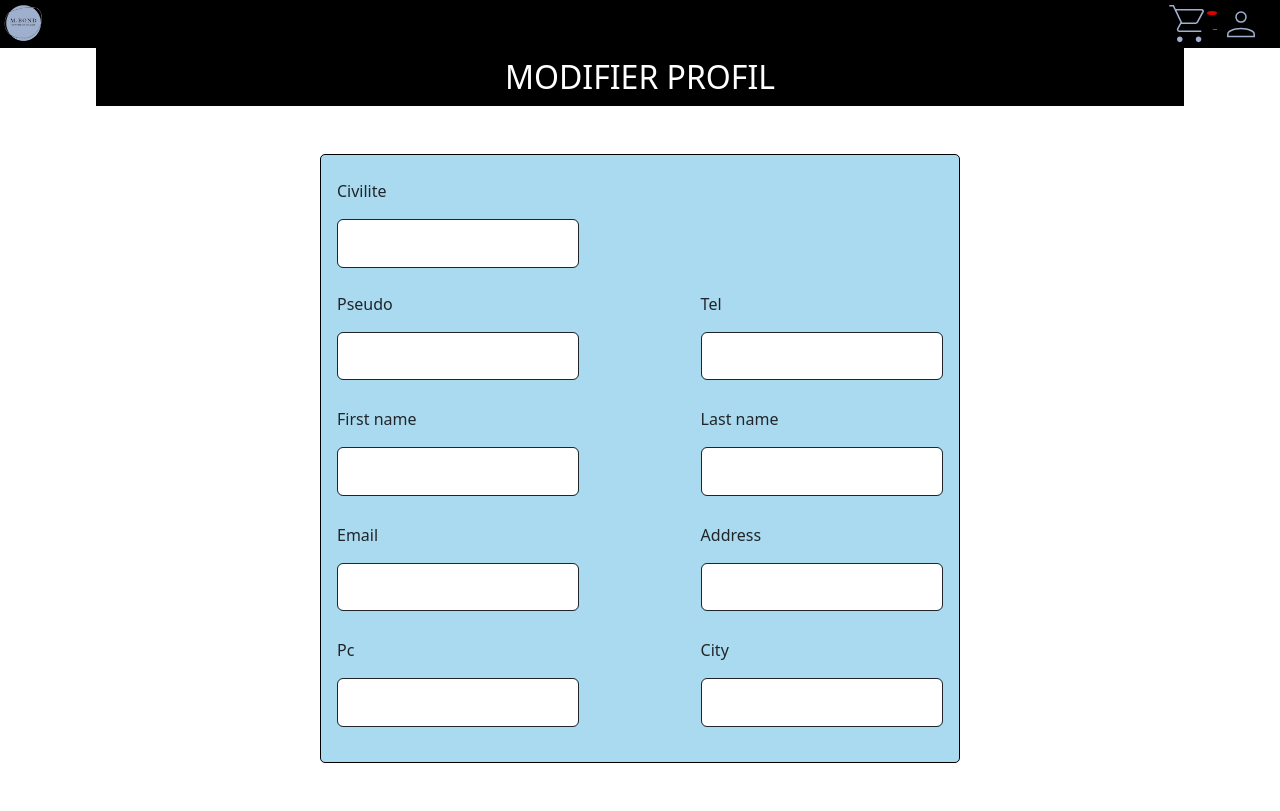
After one commit to chichi66000/boutique_symfony, a Symfony app: template templates/user/profil.html.twig in a window 1280 px wide. The commit adds this page. Run offline with Twig, Linux system fonts and the light colour scheme; the template is opened without the code that fills it, so the values that code supplies are empty; form fields are guessed from the names that the template uses; some libraries are stand-ins or nearby versions.

Commit message:
make profilUserType, afficher profil form

```diff
--- a/public/css/inscriptionStyle.css
+++ b/public/css/inscriptionStyle.css
@@ -4,6 +4,9 @@
     height: 100vh;
 
 } */
+#profil_user_submit {
+    background: black;
+}
 .pass {
     display: flex;
     flex-direction: row;
@@ -81,7 +84,7 @@
 .form-inscription label {
     padding: 0.5em 0;
 }
-#registration_form_submit {
+#registration_form_submit, #profil_user_submit {
     border-radius: 7px;
     color: white;
     background: black;
@@ -91,7 +94,7 @@
     border: solid 1px;
 
 }
-#registration_form_submit:hover {
+#registration_form_submit:hover, #profil_user_submit:hover {
     background: #4b4468;
 }
 .erreur {
--- a/templates/security/account.html.twig
+++ b/templates/security/account.html.twig
@@ -11,7 +11,7 @@
     <div class="globalWrapper">
         <div class="accountContainer">
             <div class="accountMenu">
-            <a href="" title="Gérer mon profil">Gérer mon profil</a>
+            <a href="{{path('app.profil')}}" title="Gérer mon profil">Gérer mon profil</a>
             <a href="{{path('app.logout')}}" title="Déconnexion">Se déconnecter</a>
 
             {% if userRole is same as "ROLE_ADMIN" %}
--- /dev/null
+++ b/templates/user/profil.html.twig
@@ -0,0 +1,197 @@
+{% extends 'base.html.twig' %}
+
+{% block title %}Modifier profile{% endblock %}
+
+{% block body %}
+
+{# Header & navbar #}
+    {{ include('partial/header.html.twig')}}
+    {{ include("partial/message.html.twig")}}
+
+    <div id="container-profil">
+        <div class="titre-profil">
+            <h2>Modifier profil</h2>
+
+        </div>
+
+        <div class="form-inscription" >
+            {{ form_start(form) }}
+                <div class="saisir">
+                    {{ form_row(form.civilite) }}
+                </div>
+                <div class="champs">
+                    <div class="saisir">
+                        {{ form_row(form.pseudo) }}
+                   </div>
+                   <div class="saisir">
+                        {{ form_row(form.tel) }}
+                    </div>
+                </div>
+
+                <div class="champs">
+                    <div class="saisir">
+                        {{ form_row(form.first_name) }}
+                    </div>
+                    <div class="saisir">
+                        {{ form_row(form.last_name) }}
+                    </div>
+                </div>
+                <div class="champs">
+                    <div class="saisir">
+                        {{ form_row(form.email) }}
+                    </div>
+                    <div class="saisir">
+                        {{ form_row(form.address) }}
+                    </div>
+                </div>
+                <div class="champs">
+                    <div class="saisir">
+                        {{ form_row(form.pc) }}
+                    </div>
+                    <div class="saisir">
+                        {{ form_row(form.city) }}
+                    </div>
+                </div>
+                <div >
+                    {{ form_end(form, {'attr': {'id': 'inscription'}} )}}
+                </div>
+        </div>
+
+        <!--Message error ou success -->
+        {# <div class="message">
+            <?php if($msgPass != "") : ?>
+                <p><?= $msgPass?></p>
+            <?php endif; ?>
+
+            <?php if($msg != "") : ?>
+                <p>
+                    <?= $msg?>
+                    <button><a href="/<?= $dirSite ?>/index.php" >Revenir à l'accueil</a></button>
+                </p>
+            <?php endif; ?>
+        </div>
+
+        <form method="post" action="#" class="form-inscription" name="modifProfil">
+
+            <!-- Civile -->
+            <div class="saisir">
+                <label for="civile">Civile</label>
+                <div>
+                    <input type="radio" id="sexe" name="civilite" value="Madame" <?php if($user['civilite'] == 'Madame') echo 'checked' ?> >
+                    <label for="sexe">Madame</label>
+
+                    <input type="radio" id="sexe" name="civilite" value="Monsieur" <?php if($user['civilite'] == 'Monsieur') echo 'checked' ?> >
+                    <label for="sexe">Monsieur</label>
+
+                    <input type="radio" id="sexe" name="civilite" value="Autre" <?php if($user['civilite'] == 'Autre') echo 'checked' ?> >
+                    <label for="sexe">Autre</label>
+                </div>
+            </div>
+
+            <div class="champs">
+                <!-- Pseudo -->
+                <div class="saisir">
+                    <label for="pseudo">Pseudo</label>
+                    <input type="text" name="pseudo" id="pseudo" value="<?= $user['pseudo']?>" placeholder="Pseudo">
+                    <small class="erreur">
+                        &nbsp; <?= $errPseudo?? "" ?>
+                    </small>
+                </div>
+
+                <!-- Tel -->
+                <div class="saisir">
+                    <label for="tel">Téléphone *</label>
+                    <input type="text" name="tel" id="tel" value="<?= $user['tel']?>" placeholder="Téléphone" required>
+                    <small class="erreur">&nbsp; <?= $errTel?? ''?></small>
+                </div>
+            </div>
+
+            <div class="champs">
+                <!-- Nom -->
+                <div class="saisir">
+                    <label for="nom">Nom</label>
+                    <input type="text" name="last_name" id="nom" value="<?= $user['last_name']?>" placeholder="Nom">
+                    <small class="erreur">&nbsp; <?= $errLast_name?? "" ?></small>
+                </div>
+
+                <!-- Prenom -->
+                <div class="saisir">
+                    <label for="prenom">Prenom</label>
+                    <input type="text" name="first_name" id="prenom" value="<?= $user['first_name']?>" placeholder="Prenom">
+                    <small class="erreur">&nbsp; <?= $errFirst_name?? "" ?></small>
+                </div>
+            </div>
+
+            <div class="champs">
+                <!-- email -->
+                <div class="saisir">
+                    <label for="email">Email</label>
+                    <p><?= $user['email']?></p>
+                </div>
+                <!-- adresse -->
+                <div class="saisir">
+                    <label for="adresse">Adresse</label>
+                    <input type="text" name="address" id="adresse" value="<?= $user['address']?>" placeholder="Adresse">
+                    <small class="erreur">&nbsp; <?= $errAddress?? "" ?></small>
+                </div>
+
+            </div>
+
+            <div class="champs">
+                <!-- code postal -->
+                <div class="saisir">
+                    <label for="codePostal">Code postal</label>
+                    <input type="text" name="pc" id="codePostal" value="<?= $user['pc']?>" placeholder="Code postal">
+                    <small class="erreur">&nbsp; <?= $errPC?? "" ?></small>
+                </div>
+                 <!-- ville -->
+                <div class="saisir">
+                    <label for="ville">Ville</label>
+                    <input type="text" name="city" id="ville" value="<?= $user['city']?>" placeholder="Ville">
+                    <small class="erreur">&nbsp; <?= $errCity?? "" ?></small>
+                 </div>
+            </div>
+
+            <input type="hidden" name="modifInfo">
+
+            <div>
+                <button type="submit" name="submitProfil" id="inscription">Modifier votre profil</button>
+            </div>
+
+        </form>
+
+        <!--Champs modifier password ---->
+        <form class="form-pass" method="post" name="modifyPass" action="">
+            <h2>Modifier mot de pass</h2>
+
+            <div class="champs">
+                <!-- password -->
+
+                    <div class="saisir <?= $admin== true? 'hidden' : ''?>">
+                        <label for="password">Password</label>
+                        <div class="pass">
+                            <input type="password" name="password" id="password" value="" placeholder="Password">
+                            <img class="eye" id="eye" src="/<?= $dirSite ?>/public/img/eye-1.svg"  alt="icon eye">
+                        </div>
+                        <small class="erreur">&nbsp; <?= $errPass?? "" ?></small>
+                    </div>
+
+
+                <!--confirm password -->
+                <div class="saisir">
+                    <label for="newPassword">Nouveau password</label>
+                    <div class="pass">
+                        <input type="password" name="passwordConfirm" id="passwordConfirm" value="" placeholder="Nouveau password">
+                        <img class="eye" id="eyeConfirm" src="/<?= $dirSite ?>/public/img/eye-1.svg"  alt="icon eye">
+                    </div>
+                    <small class="erreur">&nbsp; <?= $errNewPass?? "" ?></small>
+                </div>
+            </div>
+
+            <!--Button -->
+            <div class="btn-pass">
+                <button type="submit" name="modifPass" id="modiPass">Modifier password</button>
+            </div>
+        </form> #}
+    </div>
+{% endblock %}
```
Also changed, not shown: src/Controller/SecurityController.php (+3 -5 lines), src/Controller/UserController.php (+28 -0 lines), src/Form/ModifyPasswordType.php (added, +58 -0 lines), src/Form/ProfilUserType.php (added, +108 -0 lines), 1 other file.
